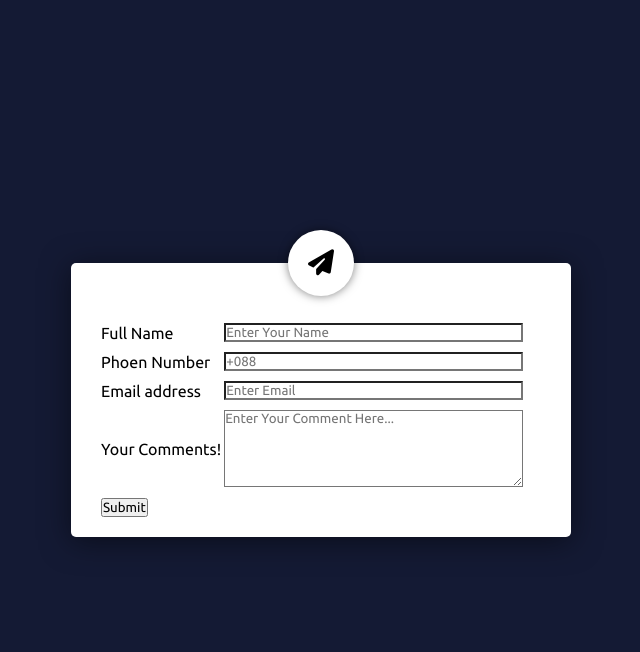
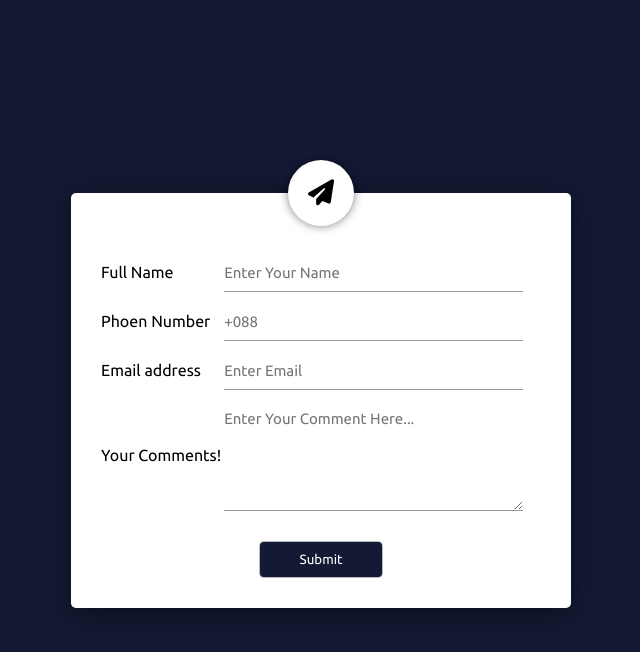
Before and after one commit to AkashMAbrrar/Email_form_Validation, a plain HTML site: page index.html in a window 1280 px wide. Shown: the whole page, without its empty margins (319-959 px from the left). Drawn offline with Linux system fonts and the light colour scheme.

Commit message:
button added

```diff
--- a/css/style.css
+++ b/css/style.css
@@ -46,5 +46,24 @@
 .input-group input, .input-group textarea{
     flex-basis: 68%;
     background: transparent;
-
+    border: 0;
+    outline: 0;
+    padding:  10px 0;
+    border-bottom: 1px solid #999;
+    color: #333;
+    font-size: 16px;
 }
+::placeholder{
+    font-size: 15px;
+}
+form button{
+    background: #141a34;
+    color: #fff;
+    border-radius: 5px;
+    border: 1px solid rgba(255,255,255,0.7);
+    padding: 10px 40px;
+    outline: 0;
+    display: block;
+    cursor: pointer;
+    margin: 30px auto 10px;
+}
```
